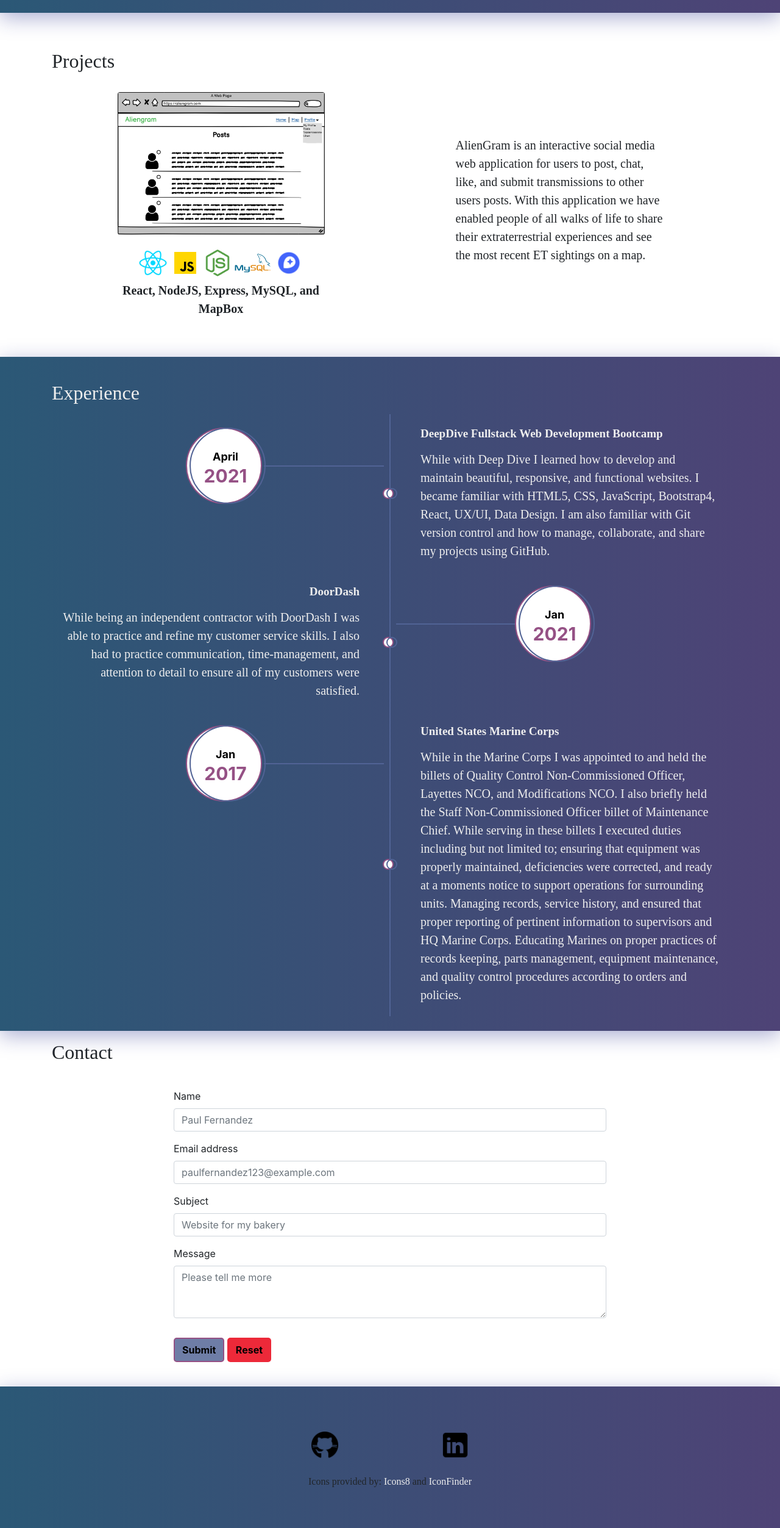
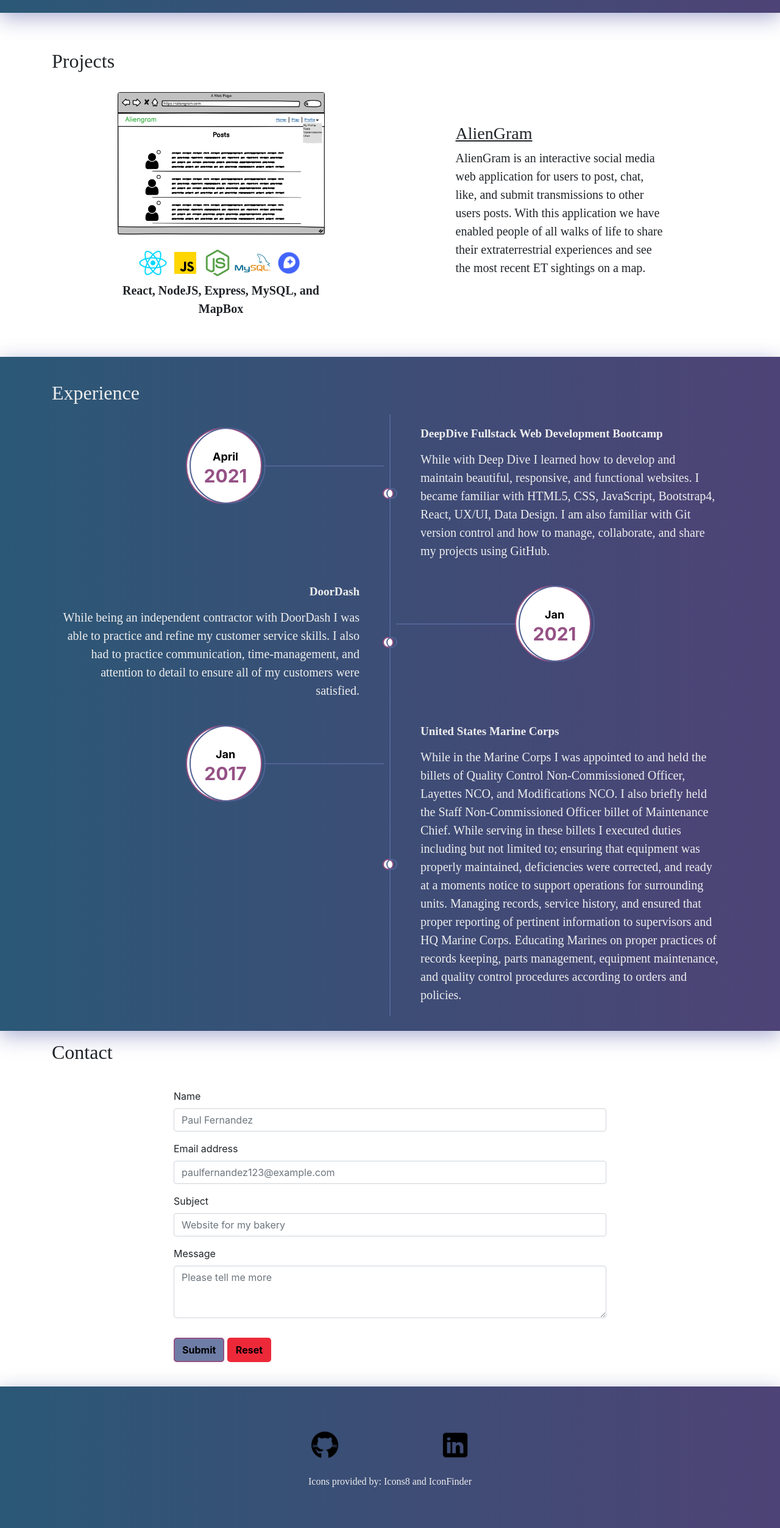
Before and after one commit to robert-inez/my-pwp-robert-inez, a plain HTML site: page public_html/index.html in a window 1280 px wide. Shown: the part 941-3446 px from the top of the page at 61% size. Drawn offline with nearby package versions, Linux system fonts and the light colour scheme; some packages are replaced by stand-ins of ours; a script that the page names is missing; a web font is replaced by a local one.

Commit message:
corrected discrepancies with containerization

```diff
--- a/public_html/css/style.css
+++ b/public_html/css/style.css
@@ -160,6 +160,9 @@ figcaption {
     font-size: 1.25rem;
     }
 
+.projects h3 {
+    text-decoration: underline;
+    }
 
 /*-----------------------------Projects--------------------------*/
 /*----------------------------pagebreaks-------------------------*/
@@ -474,7 +477,7 @@ hr {
     }
 /*-------------------------------form----------------------------*/
 
-.affiliation a {
+.affiliation a, .affiliation p {
     text-decoration: none;
     color: #eee;
     }
--- a/public_html/index.html
+++ b/public_html/index.html
@@ -141,6 +141,7 @@
 			</figure>
 		</div>
 		<div class="col-md-4 m-auto projects-content">
+			<h3>AlienGram</h3>
 			<p>AlienGram is an interactive social media web application for users to post, chat, like, and submit transmissions to other users posts. With this application we have enabled people of all walks of life to share their extraterrestrial experiences and see the most recent ET sightings on a map.</p>
 		</div>
 	</div>
@@ -276,8 +277,8 @@
 				</div>
 			</div>
 			<div class="row text-center">
-				<div class="col">
-					<p class="affiliation">Icons provided by: <a href="http://icons8.com">Icons8</a> and <a href="http://www.iconfinder.com">IconFinder</a> </p>
+				<div class="col affiliation">
+					<p>Icons provided by: <a href="http://icons8.com">Icons8</a> and <a href="http://www.iconfinder.com">IconFinder</a> </p>
 				</div>
 			</div>
 		</div>
--- a/src/index.js
+++ b/src/index.js
@@ -40,8 +40,8 @@ const handlePostRequest = (request, response, next) => {
 
 	response.append("Content-Type", "text/html")
 
-	//TODO remove header when Docker has been successfully added.
-	response.append("Access-Control-Allow-Origin", "*")
+	// //TODO remove header when Docker has been successfully added.
+	// response.append("Access-Control-Allow-Origin", "*")
 
 	if (request.recaptcha.error) {
 		return response.send(Buffer.from(`<div class='alert alert-danger' role='alert'><strong>Oh snap!</strong>There was an error with Recaptcha please try again</div>`))
```
Also changed, not shown: 2 other files. Lines whose indentation alone changed are shown as unchanged.
